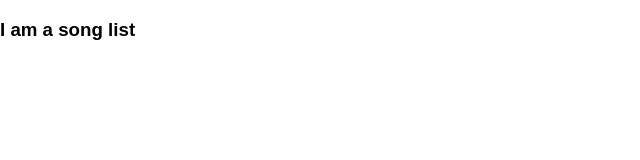
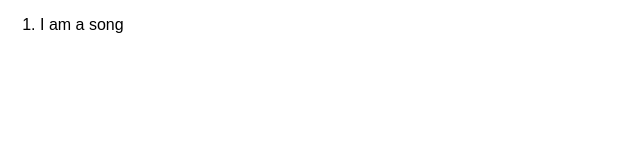
Before and after one commit to Findsay/iTunesTop20, a React (Create React App) app: page / in a window 1280 px wide. Shown: the top 160 px of the page, without its empty margins (0-640 px from the left). Built offline with nearby package versions, Linux system fonts and the light colour scheme.

Commit message:
Song component added

```diff
--- /dev/null
+++ b/src/components/Song.jsx
@@ -0,0 +1,13 @@
+import React from 'react';
+
+const Song = ({song}) => {
+
+  return (
+    <li>
+      I am a song
+    </li>
+  )
+
+}
+
+export default Song;
--- a/src/components/SongList.jsx
+++ b/src/components/SongList.jsx
@@ -1,9 +1,12 @@
 import React from 'react';
+import Song from '../components/Song.jsx';
 
 const SongList = ({songs}) => {
 
   return (
-    <h3>I am a song list</h3>
+    <ol>
+      <Song/>
+    </ol>
   )
 
 }
```
